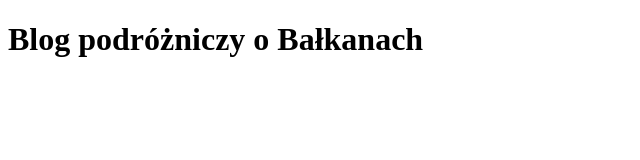
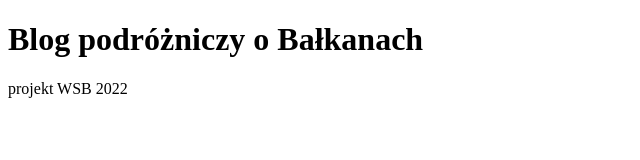
Before and after one commit to kamilkoralewski/PierwszyProjekt, a plain HTML site: page index.html in a window 1280 px wide. Shown: the whole page, without its empty margins (0-640 px from the left). Drawn offline with Linux system fonts and the light colour scheme.

Commit message:
dodaj stopke na stronie

```diff
--- a/index.html
+++ b/index.html
@@ -8,5 +8,9 @@
 </head>
 <body>
     <h1>Blog podróżniczy o Bałkanach</h1>
+
+    <footer>
+        <p>projekt WSB 2022</p>
+    </footer>
 </body>
 </html>
```
